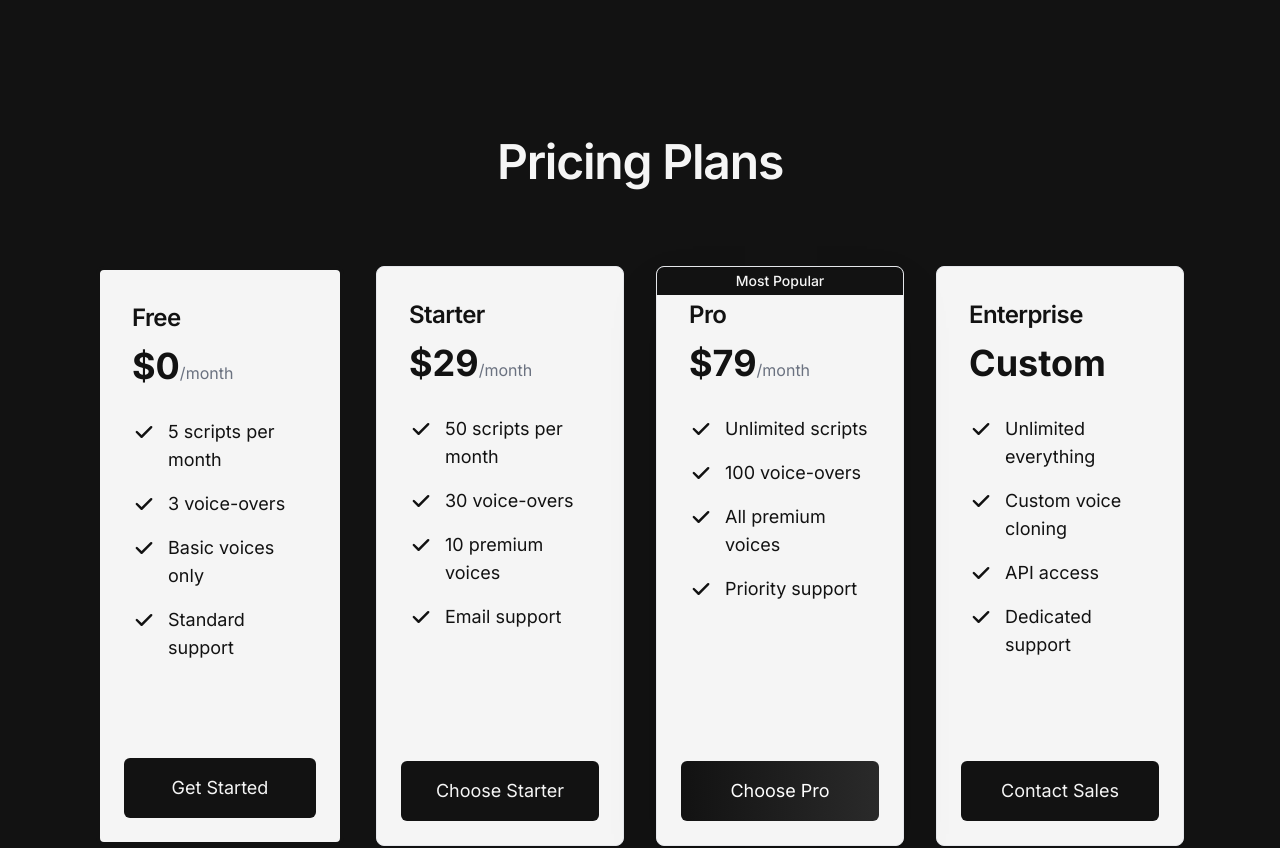
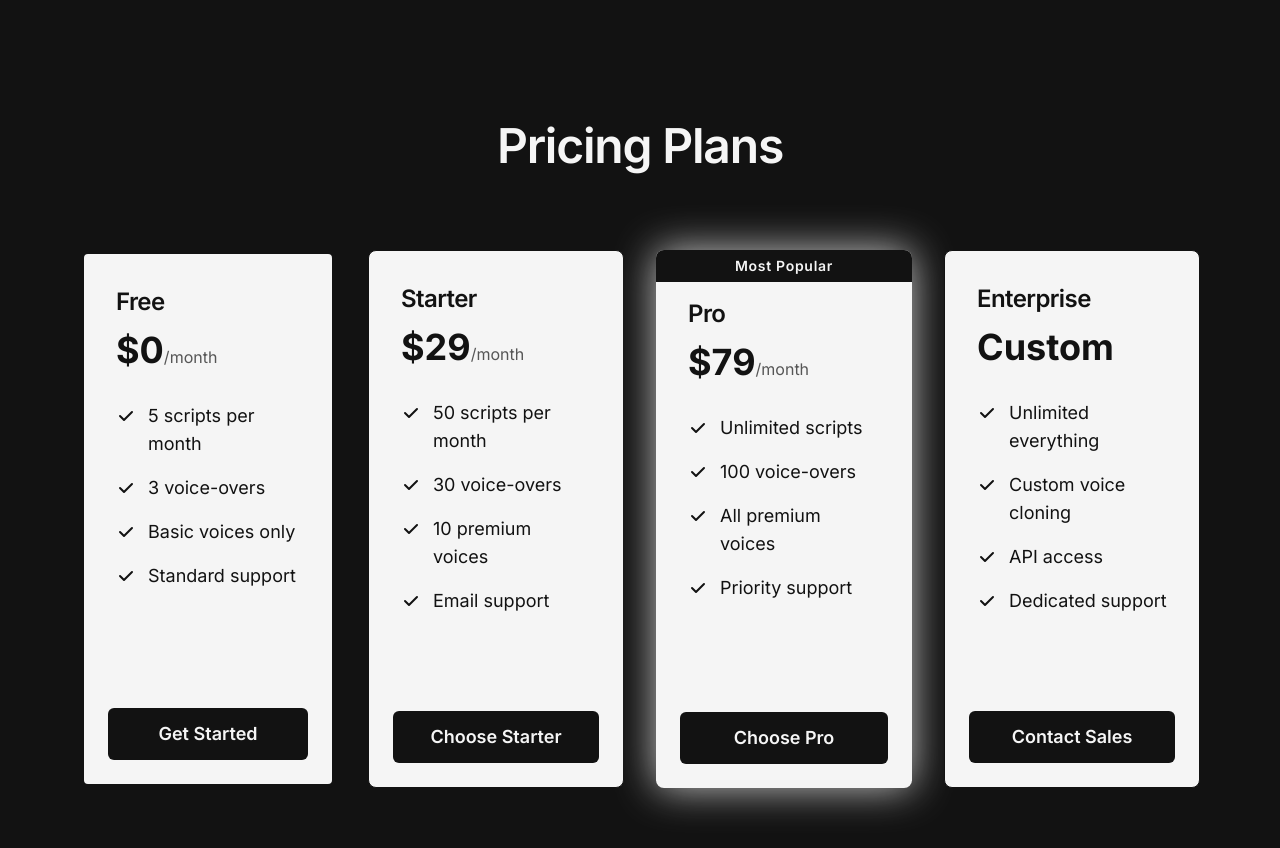
Before and after one commit to ErebusAJ/airwave-ai-scripts, a React (Vite) app: page / in a window 1280 px wide. Shown: the part 4300-5148 px from the top of the page. Built offline with nearby package versions, Linux system fonts and the light colour scheme.

Commit message:
refactor: pricing section glow border

```diff
--- a/src/components/PricingSection.tsx
+++ b/src/components/PricingSection.tsx
@@ -1,13 +1,12 @@
-
 import React, { useEffect, useRef } from 'react';
-import { cn } from '@/lib/utils';
+import { cn } from '@/lib/utils'; // Assuming cn utility is correctly set up
 
 interface PricingCardProps {
   plan: string;
   price: string;
   features: string[];
-  highlighted?: boolean;
-  popular?: boolean;
+  highlighted?: boolean; // For cards like "Free" that might have a special border
+  popular?: boolean;     // For the "Most Popular" card (e.g., Pro plan)
   cta: string;
   delay: number;
 }
@@ -33,48 +32,69 @@ const PricingCard: React.FC<PricingCardProps> = ({
     <div
       ref={cardRef}
       className={cn(
-        "bg-[#F5F5F5] text-[#121212] rounded-lg overflow-hidden fade-in-up card-hover flex flex-col relative",
-        highlighted ? 'border-4 border-[#121212]' : 'border border-gray-200',
-        popular ? 'transform scale-105 shadow-2xl z-10' : ''
+        // Base classes for all cards
+        "bg-[#F5F5F5] text-[#121212] rounded-lg overflow-hidden fade-in-up flex flex-col relative",
+        "transition-all duration-300 ease-in-out", // For hover effects (scale, shadow)
+
+        // Styling for different card types:
+        {
+          'scale-105 shadow-[0_0_40px_rgba(245,245,245,0.8)] z-13 hover:scale-[1.07] hover:shadow-[0_0_35px_#F5F5F5]': popular,
+
+          'border-4 border-[#121212] hover:scale-105 hover:shadow-xl': highlighted && !popular,
+
+          'border border-[#121212] hover:scale-105 hover:shadow-xl': !popular && !highlighted,
+        }
       )}
       data-scroll="fade-up"
     >
       {popular && (
-        <div className="absolute top-0 left-0 right-0 bg-[#121212] text-[#F5F5F5] py-1 text-center text-sm font-medium">
+        <div className="absolute top-0 left-0 right-0 bg-[#121212] text-[#F5F5F5] py-1.5 text-center text-xs sm:text-sm font-semibold tracking-wider ">
+          {/* Card's rounded-lg and overflow-hidden will curve the top corners of this banner. */}
+          {/* We explicitly round the bottom corners with rounded-b-lg. */}
           Most Popular
         </div>
       )}
 
-      <div className="p-8 flex-grow">
+      {/* Adjust top padding for content if popular banner is shown */}
+      <div className={cn("p-8 flex-grow", popular ? "pt-12" : "pt-8")}>
         <h3 className="text-2xl font-semibold mb-3">{plan}</h3>
         <div className="mb-8">
           <span className="text-4xl font-bold">{price}</span>
-          {price !== 'Custom' && <span className="text-gray-500">/month</span>}
+          {/* 1. Changed text-gray-500 to text-[#121212] with opacity */}
+          {price !== 'Custom' && <span className="text-[#121212]/70">/month</span>}
         </div>
 
         <ul className="space-y-4 mb-10">
           {features.map((feature, index) => (
             <li key={index} className="flex items-start">
-              <svg xmlns="http://www.w3.org/2000/svg" className="h-6 w-6 text-[#121212] mr-3 flex-shrink-0 mt-0.5" viewBox="0 0 20 20" fill="currentColor">
+              {/* 1. Changed icon color from indigo to #121212 (black) */}
+              <svg xmlns="http://www.w3.org/2000/svg" className="h-5 w-5 text-[#121212] mr-3 flex-shrink-0 mt-1" viewBox="0 0 20 20" fill="currentColor">
                 <path fillRule="evenodd" d="M16.707 5.293a1 1 0 010 1.414l-8 8a1 1 0 01-1.414 0l-4-4a1 1 0 011.414-1.414L8 12.586l7.293-7.293a1 1 0 011.414 0z" clipRule="evenodd" />
               </svg>
-              <span className="text-lg">{feature}</span>
+              <span className="text-base md:text-lg">{feature}</span>
             </li>
           ))}
         </ul>
       </div>
 
-      <div className="p-6 mt-auto">
+      <div className="p-6 mt-auto"> {/* Ensure button is at the bottom */}
         <button
           className={cn(
-            "w-full py-4 rounded-md transition-all text-lg relative overflow-hidden group",
+            "w-full py-3 px-5 rounded-md text-lg font-semibold",
+            "relative overflow-hidden group transition-colors duration-300", // Base for button and shine
             popular
-              ? "bg-gradient-to-r from-[#121212] to-[#2a2a2a] text-white hover:shadow-lg"
-              : "bg-[#121212] text-[#F5F5F5] hover:bg-[#2a2a2a]"
+              // 1. Changed popular button from indigo to black/white theme
+              ? "bg-[#121212] text-[#F5F5F5] hover:bg-[#000000] hover:shadow-md" // Darker black on hover
+              : "bg-[#121212] text-[#F5F5F5] hover:bg-[#2a2a2a]" // Default black button
           )}
         >
           <span className="relative z-10">{cta}</span>
-          <div className="absolute inset-0 w-full h-full bg-gradient-to-r from-transparent via-white/20 to-transparent -translate-x-full group-hover:animate-shine opacity-0 group-hover:opacity-100"></div>
+          <span
+            className="absolute top-0 left-[-150%] w-[120%] h-full bg-gradient-to-r from-transparent via-white/30 to-transparent
+                       transform -skew-x-12
+                       group-hover:left-[150%] transition-all duration-700 ease-in-out
+                       opacity-0 group-hover:opacity-100"
+          ></span>
         </button>
       </div>
     </div>
@@ -112,15 +132,17 @@ const PricingSection: React.FC = () => {
   return (
     <section
       ref={sectionRef}
-      className="section-padding bg-[#121212] min-h-screen flex items-center"
+      className="section-padding bg-[#121212] py-20 md:py-28"
       id="pricing"
     >
-      <div className="container mx-auto">
-        <h2 className="text-5xl font-semibold mb-20 text-center text-[#F5F5F5]" data-scroll="fade-up">Pricing Plans</h2>
+      <div className="container mx-auto px-4">
+        <h2 className="text-4xl md:text-5xl font-semibold mb-16 md:mb-20 text-center text-[#F5F5F5]" data-scroll="fade-up">
+          Pricing Plans
+        </h2>
 
         <div
           ref={cardsRef}
-          className="grid grid-cols-1 md:grid-cols-2 lg:grid-cols-4 gap-8"
+          className="grid grid-cols-1 sm:grid-cols-2 lg:grid-cols-4 gap-6 md:gap-8 items-stretch"
         >
           <PricingCard
             plan="Free"
@@ -145,7 +167,7 @@ const PricingSection: React.FC = () => {
               "Email support"
             ]}
             cta="Choose Starter"
-            delay={200}
+            delay={150}
           />
           <PricingCard
             plan="Pro"
@@ -157,7 +179,7 @@ const PricingSection: React.FC = () => {
               "Priority support"
             ]}
             cta="Choose Pro"
-            delay={400}
+            delay={300}
             popular={true}
           />
           <PricingCard
@@ -170,7 +192,7 @@ const PricingSection: React.FC = () => {
               "Dedicated support"
             ]}
             cta="Contact Sales"
-            delay={600}
+            delay={450}
           />
         </div>
       </div>
```
